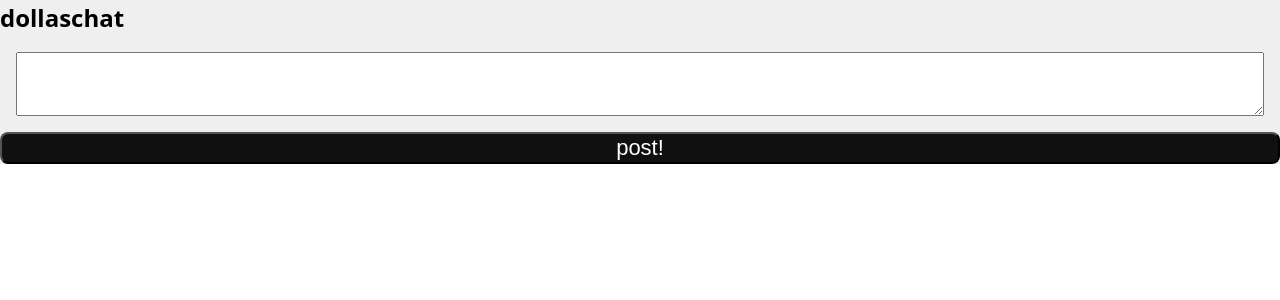
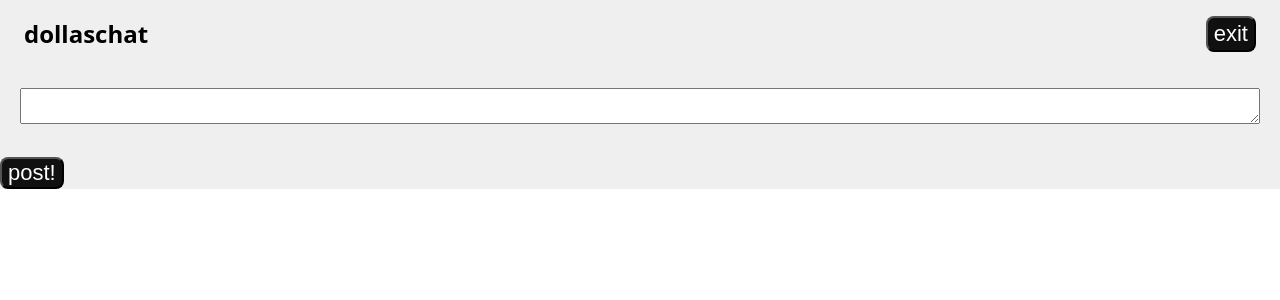
Before and after one commit to james-tharit/durarara-clone, a React (Vite) app: page /chat in a window 1280 px wide. Shown: the top 300 px of the page. Built offline with nearby package versions, Linux system fonts and the light colour scheme; sample sign-in values are in the browser's storage.

Commit message:
feat: connect with Ollama endpoint and bing chat UI with response

```diff
--- a/src/pages/Chat/Chat.css
+++ b/src/pages/Chat/Chat.css
@@ -1,14 +1,33 @@
 .chat-container {
-  position: absolute;
-  top: 0;
-  left: 0;
-  right: 0;
   display: flex;
   flex-direction: column;
   background-color: #efefef;
 }
 
+.chat-header {
+  display: flex;
+  flex-direction: row;
+  justify-content: space-between;
+  padding: 16px 24px;
+}
+
+.chat-input {
+  left: 0;
+  right: 0;
+}
+
+.chat-body {
+  padding: 8px;
+}
+
+.chat-message {
+  font-size: 16px;
+  color: black;
+  font-weight: bold;
+}
+
 textarea {
-  padding: 16px;
-  margin: 16px;
+  width: calc(100% - 40px);
+  box-sizing: border-box;
+  margin: 20px;
 }
--- a/src/pages/Chat/Chat.tsx
+++ b/src/pages/Chat/Chat.tsx
@@ -1,11 +1,49 @@
+import { useNavigate } from 'react-router';
 import './Chat.css'
+import { initiateChat } from '../../service/llm/ollama';
+import { useRef, useState } from 'react';
 export const Chat = () => {
+  const navigate = useNavigate();
+  const prompt = useRef<HTMLTextAreaElement>(null);
+  const [chats, appendChat] = useState<Array<string>>([])
+
+  const backHome = () => {
+    navigate('/');
+  }
+
+  const handleSubmit = async (event: React.FormEvent<HTMLFormElement>) => {
+    event.preventDefault();
+    const message = prompt.current ? prompt.current.value : '';
+    console.log("Message from useRef:", message);
+
+    const res = await initiateChat(message)
+    if (res) appendChat((prev) => [...prev, res]);
+    console.log(chats)
+
+    // Optionally clear the textarea by directly manipulating the DOM element
+    if (prompt.current) {
+      prompt.current.value = '';
+    }
+  };
+
   return (
     <div>
       <div className="chat-container" >
-        <p style={{ color: 'black', fontWeight: 'bold', padding: 0, margin: 0 }}>dollaschat</p>
-        <textarea />
-        <button> post! </button>
+        <form onSubmit={handleSubmit}>
+          <div className="chat-header">
+            <p style={{ color: 'black', fontWeight: 'bold', padding: 0, margin: 0 }}>dollaschat</p>
+            <button onClick={backHome}>exit</button>
+          </div>
+          <div className="chat-input">
+            <textarea ref={prompt} />
+          </div>
+          <button type="submit" >post! </button>
+        </form>
+      </div>
+      <div className="chat-body">
+        {
+          chats.map((message, id) => <p style={{ color: "black" }} key={id}>{message}</p>)
+        }
       </div>
     </div>
   );
--- a/src/pages/Home/Home.tsx
+++ b/src/pages/Home/Home.tsx
@@ -4,12 +4,12 @@ import './Home.css'
 export const Home = () => {
   const navigator = useNavigate()
 
-  function logout() {
+  const logout = () => {
     localStorage.removeItem('token')
     if (!checkToken()) navigator('/login')
   }
 
-  function toChat() {
+  const toChat = () => {
     navigator('/chat')
   }
 
--- /dev/null
+++ b/src/service/llm/ollama.ts
@@ -0,0 +1,14 @@
+import axios from "axios";
+
+export const initiateChat = async (message: string): Promise<string> => {
+  try {
+    const request = await axios.post("http://localhost:3000/ollama", { message }, { headers: { "Content-Type": "application/json" } });
+    if (request.data?.message) {
+      return request.data.message
+    }
+    throw "invalid data"
+  } catch (error) {
+    console.error(error)
+    throw error
+  }
+}
```
